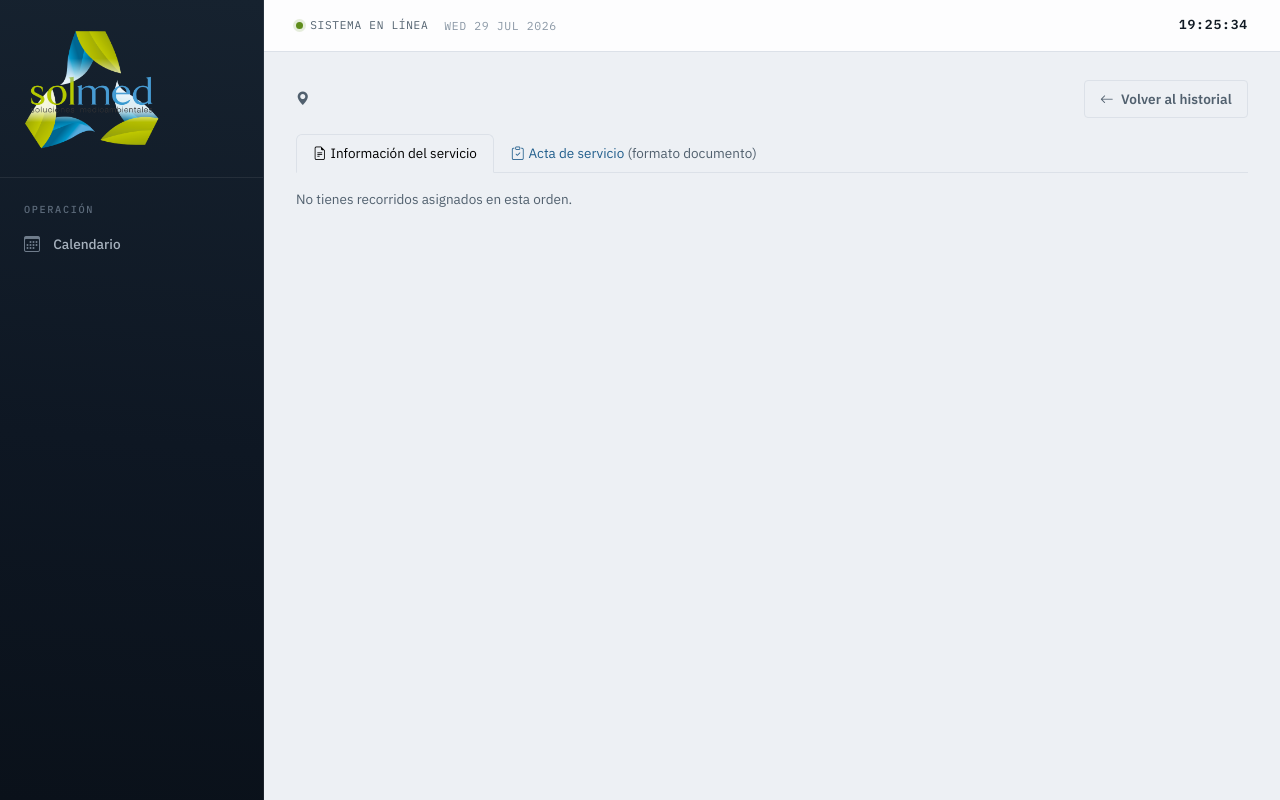
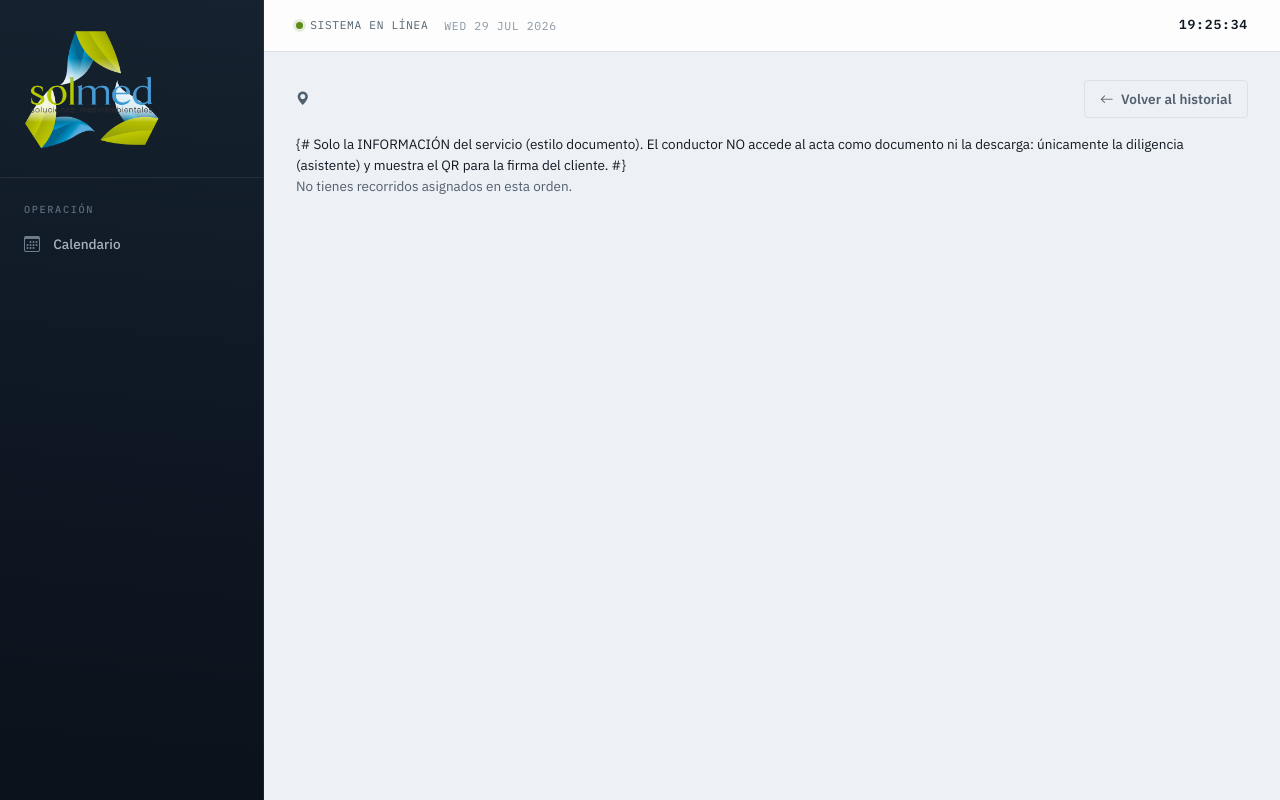
Before and after one commit to Santiago-caicedo/solmed, a Django app: template gestion/templates/gestion/orden_conductor_detail.html in a window 1280 px wide. Run offline with Django 5.2, Linux system fonts and the light colour scheme; the template is opened without the code that fills it, so the values that code supplies are empty.

Commit message:
El conductor ya no accede al acta como documento ni la descarga
Restringe el acta (formato documento) a gestión (asesor/superusuario):

- ActaFormatoView usa NoConductorRequiredMixin: el conductor recibe 403.
- orden_conductor_detail: se quita la pestaña del acta documento; queda
  solo la hoja de "Información del servicio" y las acciones (llenar acta,
  QR, encuesta). Sin descarga del PDF.
- dashboard_conductor, mis_recorridos, historial_conductor: el enlace de
  descarga del acta firmada se reemplaza por un estado "Acta firmada".
- Pantalla del QR: se elimina el botón "Ver PDF"; "Volver" va al inicio
  según el rol.

El conductor conserva: información del servicio, llenar el acta (asistente)
y mostrar el QR para la firma del cliente. El asesor mantiene todo.

Co-Authored-By: Claude Opus 4.8 (1M context) <noreply@anthropic.com>

```diff
--- a/gestion/templates/gestion/dashboard_conductor.html
+++ b/gestion/templates/gestion/dashboard_conductor.html
@@ -27,9 +27,7 @@
                     {% include 'gestion/partials/_alerta_vehiculo.html' with vehiculo=recorrido.vehiculo %}
                     <div class="mt-2">
                         {% if recorrido.manifiesto.estado_firma == 'FIRMADO' %}
-                        <a href="{{ recorrido.manifiesto.pdf_generado.url }}" target="_blank" class="btn btn-sm btn-danger">
-                            <i class="bi bi-file-earmark-pdf-fill"></i> Ver PDF
-                        </a>
+                        <span class="badge bg-success"><i class="bi bi-check-circle me-1"></i>Acta firmada</span>
                         {% if not recorrido.encuesta_conductor %}
                         <a href="{% url 'gestion:encuesta_conductor' recorrido.pk %}" class="btn btn-sm btn-warning">
                             <i class="bi bi-clipboard-check"></i> Encuesta de cierre
--- a/gestion/templates/gestion/historial_conductor.html
+++ b/gestion/templates/gestion/historial_conductor.html
@@ -37,9 +37,7 @@
                         </td>
                         <td>
                             {% if recorrido.manifiesto.estado_firma == 'FIRMADO' %}
-                                <a href="{{ recorrido.manifiesto.pdf_generado.url }}" target="_blank" class="btn btn-outline-danger btn-sm">
-                                    <i class="bi bi-file-earmark-pdf-fill"></i> PDF
-                                </a>
+                                <span class="badge bg-success"><i class="bi bi-check-circle me-1"></i>Acta firmada</span>
                             {% elif recorrido.manifiesto %}
                                 <a href="{% url 'gestion:manifiesto_qr' recorrido.pk %}" class="btn btn-outline-primary btn-sm">
                                     <i class="bi bi-qr-code"></i> QR
--- a/gestion/templates/gestion/mis_recorridos.html
+++ b/gestion/templates/gestion/mis_recorridos.html
@@ -34,9 +34,7 @@
             <hr>
 
             {% if recorrido.manifiesto.estado_firma == 'FIRMADO' %}
-                <a href="{{ recorrido.manifiesto.pdf_generado.url }}" target="_blank" class="btn btn-danger">
-                    <i class="bi bi-file-earmark-pdf-fill"></i> Ver Acta firmada
-                </a>
+                <span class="badge bg-success align-middle"><i class="bi bi-check-circle me-1"></i>Acta firmada por el cliente</span>
                 {% if not recorrido.encuesta_conductor %}
                 <a href="{% url 'gestion:encuesta_conductor' recorrido.pk %}" class="btn btn-warning ms-2">
                     <i class="bi bi-clipboard-check"></i> Encuesta de cierre (pendiente)
--- a/gestion/templates/gestion/orden_conductor_detail.html
+++ b/gestion/templates/gestion/orden_conductor_detail.html
@@ -15,24 +15,9 @@
     </a>
 </div>
 
-{# Pestañas: información del servicio (estilo documento) y el acta en formato PDF. #}
-<ul class="nav nav-tabs mb-3" role="tablist">
-    <li class="nav-item" role="presentation">
-        <button class="nav-link active" id="tab-info-btn" data-bs-toggle="tab" data-bs-target="#tab-info" type="button" role="tab">
-            <i class="bi bi-file-earmark-text me-1"></i>Información del servicio
-        </button>
-    </li>
-    <li class="nav-item" role="presentation">
-        <button class="nav-link" id="tab-acta-btn" data-bs-toggle="tab" data-bs-target="#tab-acta" type="button" role="tab">
-            <i class="bi bi-clipboard-check me-1"></i>Acta de servicio <span class="text-muted d-none d-md-inline">(formato documento)</span>
-        </button>
-    </li>
-</ul>
-
-<div class="tab-content">
-
-    {# ---------- Pestaña 1: información del servicio en estilo documento ---------- #}
-    <div class="tab-pane fade show active" id="tab-info" role="tabpanel" aria-labelledby="tab-info-btn">
+{# Solo la INFORMACIÓN del servicio (estilo documento). El conductor NO accede al
+   acta como documento ni la descarga: únicamente la diligencia (asistente) y
+   muestra el QR para la firma del cliente. #}
 {% for item in actas_formato %}
 {% include 'gestion/partials/_info_servicio_documento.html' with orden=orden recorrido=item.recorrido manifiesto=item.acta %}
 
@@ -48,15 +33,9 @@
 
         <div class="d-flex flex-wrap gap-2 mt-2">
             {% if item.recorrido.manifiesto.estado_firma == 'FIRMADO' %}
-                        <a href="{{ item.recorrido.manifiesto.pdf_generado.url }}" target="_blank" class="btn btn-sm btn-danger">
-                            <i class="bi bi-file-earmark-pdf-fill"></i> Acta de servicio (PDF)
-                        </a>
+                <span class="badge bg-success align-self-center"><i class="bi bi-check-circle me-1"></i>Acta firmada por el cliente</span>
                 {% if item.recorrido.encuesta_conductor %}
-                            {% if item.recorrido.encuesta_conductor.pdf_generado %}
-                            <a href="{{ item.recorrido.encuesta_conductor.pdf_generado.url }}" target="_blank" class="btn btn-sm btn-outline-danger">
-                                <i class="bi bi-file-earmark-pdf-fill"></i> PDF encuesta
-                            </a>
-                            {% endif %}
+                    <span class="badge bg-secondary align-self-center"><i class="bi bi-clipboard-check me-1"></i>Encuesta de cierre diligenciada</span>
                 {% else %}
                     <a href="{% url 'gestion:encuesta_conductor' item.recorrido.pk %}" class="btn btn-sm btn-warning">
                         <i class="bi bi-clipboard-check"></i> Encuesta de cierre (pendiente)
@@ -77,38 +56,4 @@
 {% empty %}
 <p class="text-muted">No tienes recorridos asignados en esta orden.</p>
 {% endfor %}
-    </div>
-
-    {# ---------- Pestaña 2: acta en formato documento (igual al PDF) ---------- #}
-    <div class="tab-pane fade" id="tab-acta" role="tabpanel" aria-labelledby="tab-acta-btn">
-        {% for item in actas_formato %}
-        <div class="card shadow mb-4">
-            <div class="card-header d-flex justify-content-between align-items-center flex-wrap gap-2">
-                <div>
-                    <h5 class="mb-0 d-inline"><i class="bi bi-truck me-1"></i>{{ item.recorrido.vehiculo.placa|default:"Recorrido" }}</h5>
-                    {% if item.estado == 'FIRMADA' %}
-                        <span class="badge bg-success ms-2"><i class="bi bi-check-circle me-1"></i>Firmada por el cliente</span>
-                    {% elif item.estado == 'DILIGENCIADA' %}
-                        <span class="badge bg-primary ms-2"><i class="bi bi-pencil-square me-1"></i>Diligenciada — pendiente firma</span>
-                    {% else %}
-                        <span class="badge bg-secondary ms-2"><i class="bi bi-hourglass-split me-1"></i>Vista previa — instrucciones del asesor</span>
-                    {% endif %}
-                </div>
-                <div class="d-flex gap-2">
-                    {% if item.acta.pdf_generado %}
-                    <a href="{{ item.acta.pdf_generado.url }}" target="_blank" class="btn btn-danger btn-sm"><i class="bi bi-file-earmark-pdf-fill me-1"></i>PDF final</a>
-                    {% endif %}
-                    <a href="{% url 'gestion:acta_formato' item.recorrido.pk %}" class="btn btn-outline-primary btn-sm"><i class="bi bi-arrows-fullscreen me-1"></i>Pantalla completa / imprimir</a>
-                </div>
-            </div>
-            <div class="card-body">
-                {% include 'gestion/partials/_acta_documento.html' with manifiesto=item.acta recorrido=item.recorrido orden=orden %}
-            </div>
-        </div>
-        {% empty %}
-        <p class="text-muted">No tienes recorridos asignados en esta orden.</p>
-        {% endfor %}
-    </div>
-
-</div>{# /tab-content #}
 {% endblock %}
```
Also changed, not shown: gestion/templates/gestion/manifiesto_wizard/qr.html (+3 -10 lines), gestion/views.py (+3 -5 lines). Lines whose indentation alone changed are shown as unchanged.
